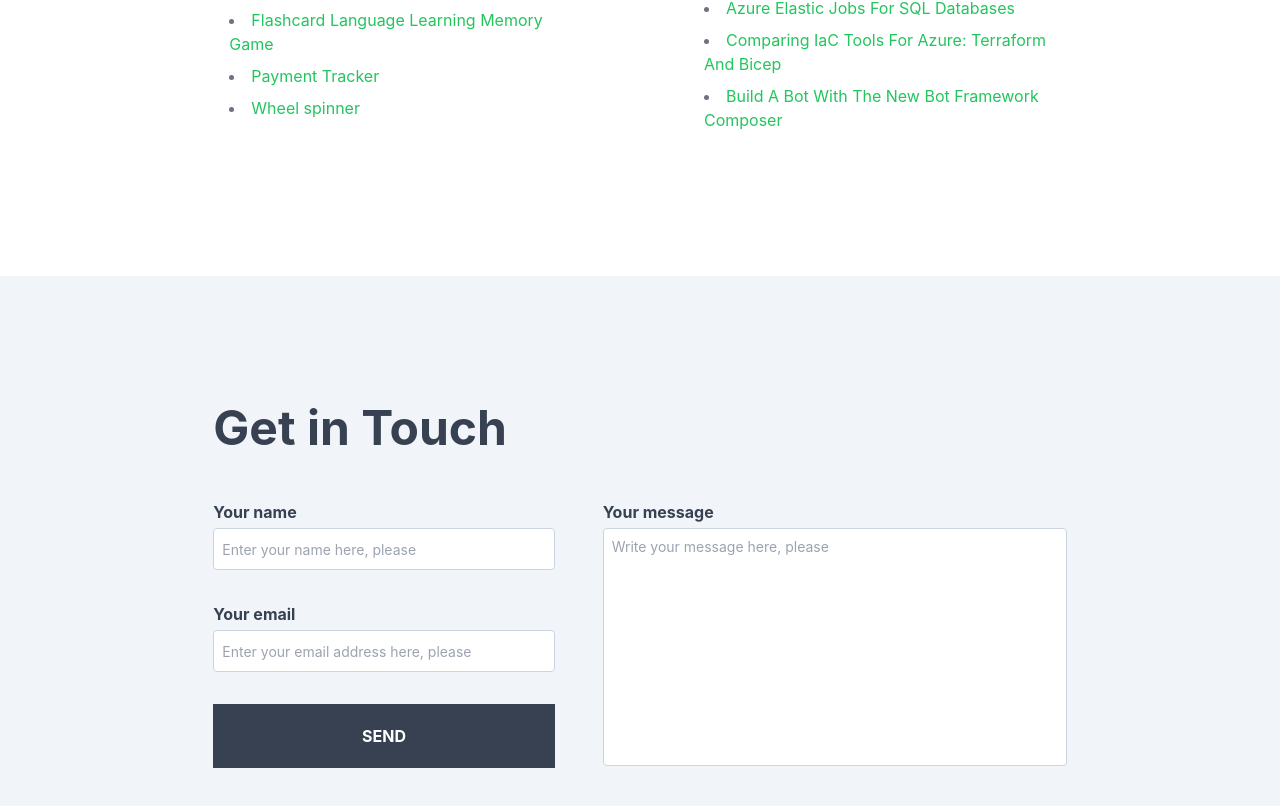
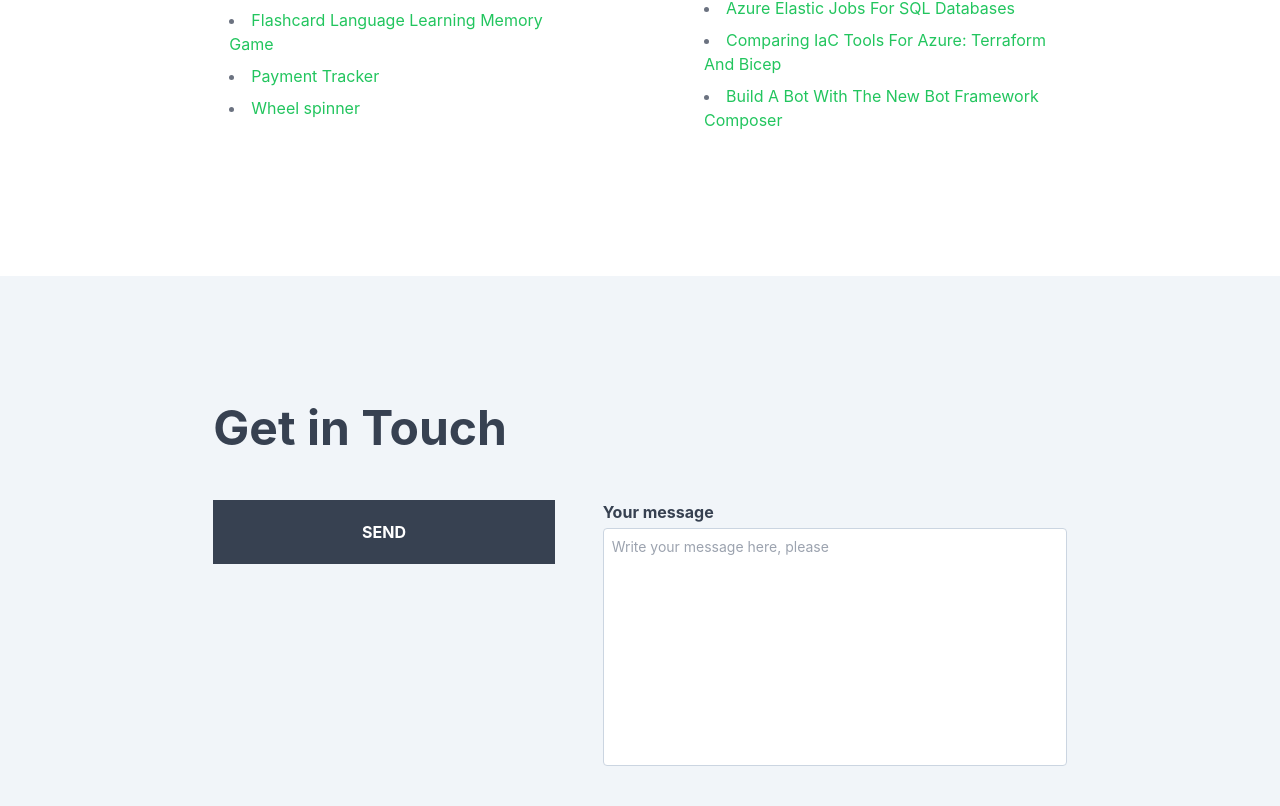
Before and after one commit to danielagg/personal-website-nextjs, a Next.js app: page / in a window 1280 px wide. Shown: the part 2182-2988 px from the top of the page. Built offline with nearby package versions, Linux system fonts and the light colour scheme.

Commit message:
html syntax fix

```diff
--- a/app/Contact.tsx
+++ b/app/Contact.tsx
@@ -124,7 +124,7 @@ export const Contact = () => {
 
           <div className="flex flex-col lg:flex-row w-full lg:justify-between">
             <div className="w-full lg:w-2/5 flex flex-col space-y-8 mt-12">
-              <TextInput
+              {/* <TextInput
                 id="fullname"
                 label="Your name"
                 value={name}
@@ -138,7 +138,7 @@ export const Contact = () => {
                 value={email}
                 setValue={setEmail}
                 placeHolder="Enter your email address here, please"
-              />
+              /> */}
 
               <div className="hidden lg:inline-block">
                 <SubmitButton />
--- a/app/components/TextInput.tsx
+++ b/app/components/TextInput.tsx
@@ -14,7 +14,7 @@ export const TextInput = ({
   placeHolder: string;
 }) => {
   return (
-    <div>
+    <form>
       <label htmlFor="fullname" className="block font-bold dark:text-slate-400">
         {label}
       </label>
@@ -27,6 +27,6 @@ export const TextInput = ({
         onChange={(e) => setValue(e.target.value)}
         placeholder={placeHolder}
       />
-    </div>
+    </form>
   );
 };
--- a/app/contact/SubmitError.tsx
+++ b/app/contact/SubmitError.tsx
@@ -1,3 +1,5 @@
+"use client";
+
 export const SubmitError = () => {
   return (
     <div className="flex items-start lg:items-center space-x-2 text-sm">
--- a/app/contact/Success.tsx
+++ b/app/contact/Success.tsx
@@ -1,3 +1,5 @@
+"use client";
+
 export const Success = () => {
   return (
     <div className="flex items-start lg:items-center space-x-2 text-sm">
--- a/app/contact/ValidationError.tsx
+++ b/app/contact/ValidationError.tsx
@@ -1,3 +1,5 @@
+"use client";
+
 export const ValidationError = () => {
   return (
     <div className="flex items-start lg:items-center space-x-2 text-sm">
```
Also changed, not shown: next-env.d.ts.
